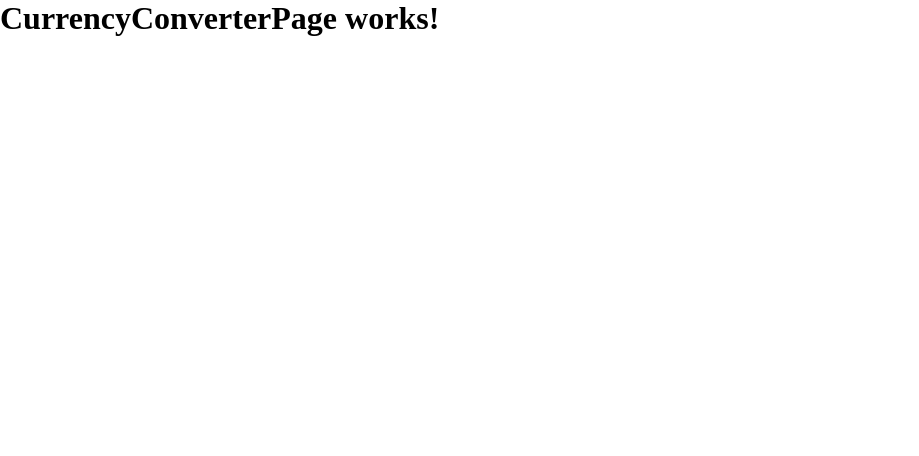
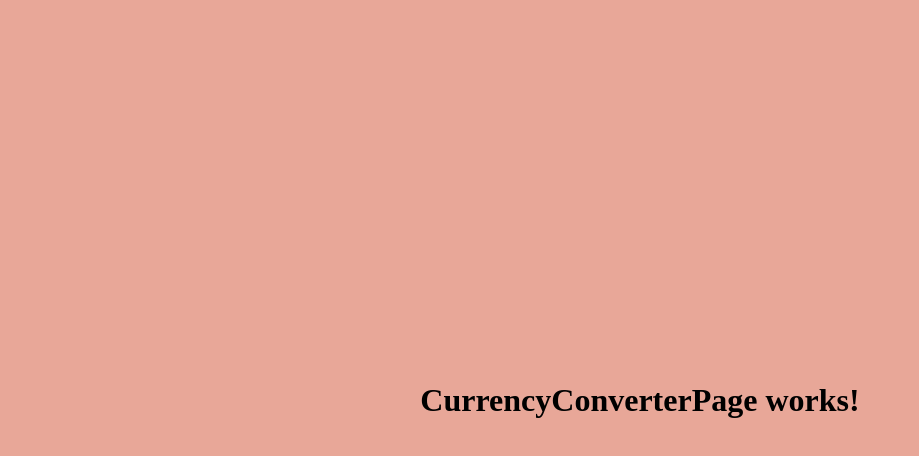
Before and after one commit to summerlightningman/becar-test-task, a React (Create React App) app: page / in a window 1280 px wide. Shown: the top 456 px of the page, without its empty margins (0-919 px from the left). Built offline with nearby package versions, Linux system fonts and the light colour scheme.

Commit message:
added styled component for App

```diff
--- a/src/components/app.tsx
+++ b/src/components/app.tsx
@@ -3,16 +3,19 @@ import {Routes, Route} from "react-router-dom";
 
 import CurrencyConverterPage from "./currency-converter-page";
 import GlobalStyle from "./styled/global-style";
+import AppStyled from "./styled/app.styled";
 
 const App: FC = () => {
 
 
     return <>
         <GlobalStyle/>
-        <Routes>
-            <Route path="/" element={<CurrencyConverterPage/>} />
-            {/*<Route path="/latest" element={} />*/}
-        </Routes>
+        <AppStyled>
+            <Routes>
+                <Route path="/" element={<CurrencyConverterPage/>}/>
+                {/*<Route path="/latest" element={} />*/}
+            </Routes>
+        </AppStyled>
     </>
 };
 
--- a/src/components/currency-converter-page.tsx
+++ b/src/components/currency-converter-page.tsx
@@ -1,6 +1,4 @@
 import {FC} from "react";
-
-
 
 const CurrencyConverterPage: FC = () => {
     return <h1>CurrencyConverterPage works!</h1>
--- /dev/null
+++ b/src/components/styled/app.styled.tsx
@@ -0,0 +1,12 @@
+import styled from "styled-components";
+
+const AppStyled = styled.main`
+  background: #E8A798;
+  height: 100vh;
+  display: flex;
+  justify-content: center;
+  align-items: center;
+  flex-direction: column;
+`;
+
+export default AppStyled
```
